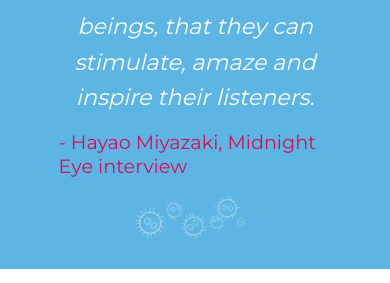
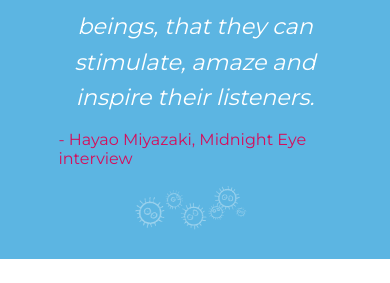
Before and after one commit to mousepaws/miyazaki-tribute, a plain HTML site: page index.html in a window 390 px wide. Shown: the part 2262-2545 px from the top of the page. Drawn offline with Linux system fonts and the light colour scheme.

Commit message:
Update style.css

```diff
--- a/style.css
+++ b/style.css
@@ -653,4 +653,9 @@ h2 {
     .moviename {
         font-size: 1.2em;
     }
+
+    #quote-caption {
+        justify-self: center;
+        font-size: 1em;
+    }
 }
```
